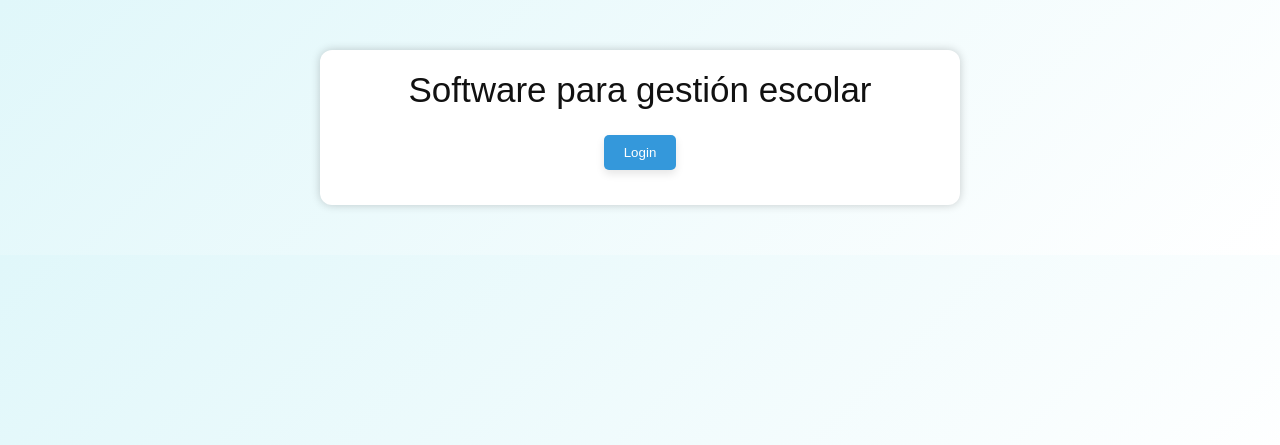
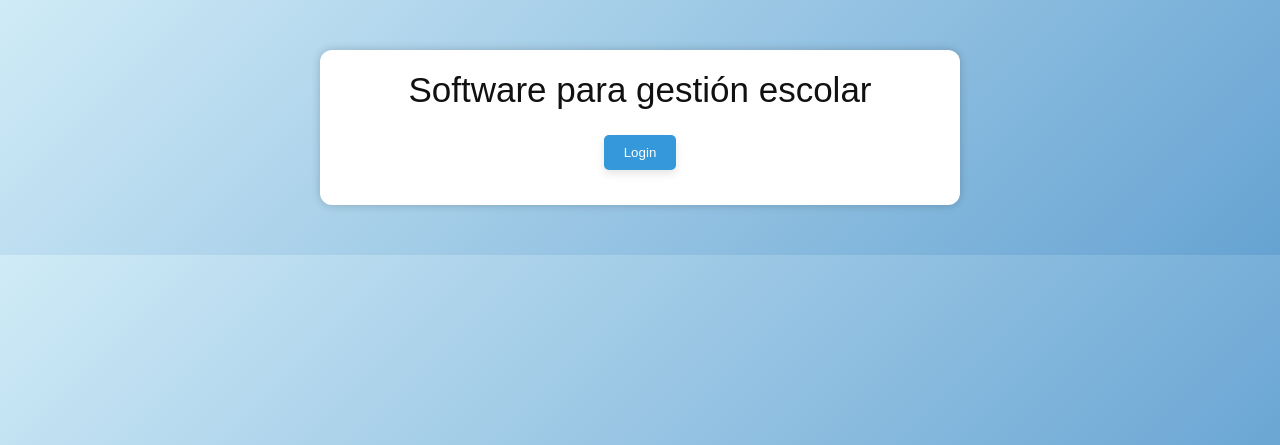
Before and after one commit to LuisPHernandez/ProyectoPOO2024, a Flask app: page / in a window 1280 px wide. Shown: the top 445 px of the page. Run offline with Flask 3, Linux system fonts and the light colour scheme.

Commit message:
Ajustar intesidad del gradiente

```diff
--- a/src/static/css/base.css
+++ b/src/static/css/base.css
@@ -1,6 +1,5 @@
 body {
-    background: linear-gradient(135deg, #e0f7fa, #ffffff);
-
+    background: linear-gradient(135deg, #d0ebf7, #66a3d2);
     margin: 0;
     font-family: sans-serif;
     color: #333;
```
